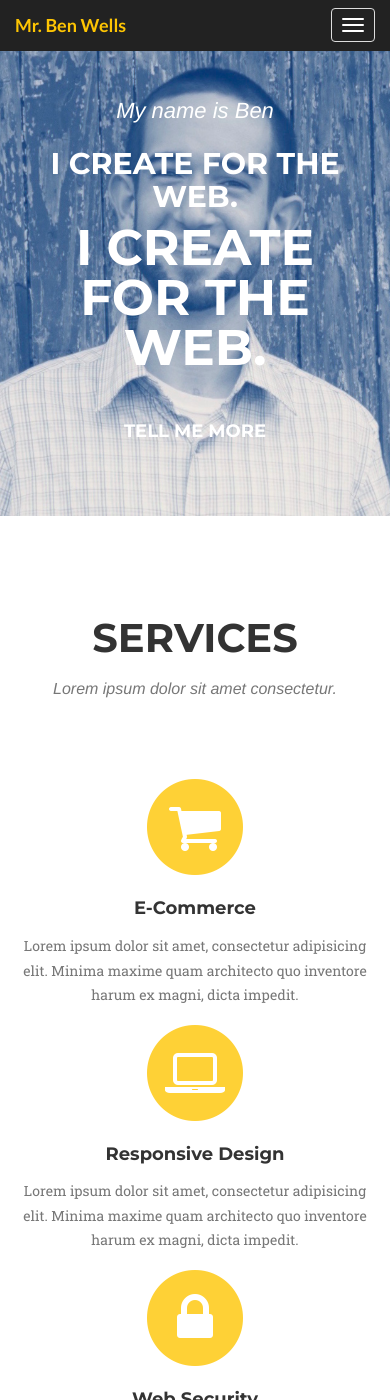
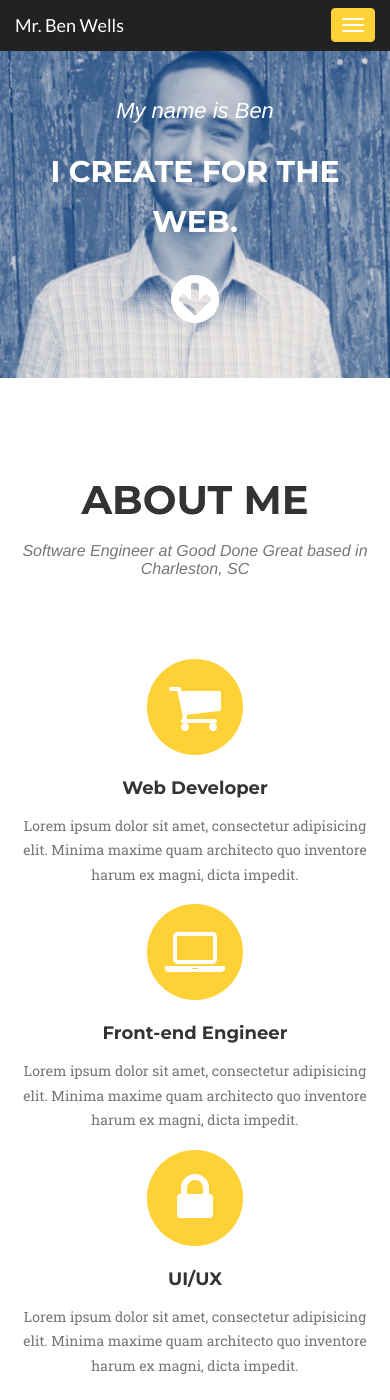
Before and after one commit to benwells/benwells.github.io, a Jekyll site: the page built from index.html, in a window 390 px wide and 1400 px high. Built offline with Jekyll 4.4.1, drawn with Linux system fonts in a browser that asks for light colours; nearby versions of some CDN libraries; some web fonts are replaced; Markdown is read by kramdown in place of the engine named in the settings.

Commit message:
more css and splitting off main index page

```diff
--- a/_layouts/default.html
+++ b/_layouts/default.html
@@ -47,7 +47,7 @@
                     <span class="icon-bar"></span>
                     <span class="icon-bar"></span>
                 </button>
-                <a class="navbar-brand page-scroll" href="#page-top">Mr. Ben Wells</a>
+                <a class="navbar-brand page-scroll" href="#page-top" style="color:white;">Mr. Ben Wells</a>
             </div>
 
             <!-- Collect the nav links, forms, and other content for toggling -->
@@ -57,13 +57,13 @@
                         <a href="#page-top"></a>
                     </li>
                     <li>
-                        <a class="page-scroll" href="#services">Music</a>
+                        <a class="page-scroll" href="#about">About</a>
                     </li>
                     <li>
                         <a class="page-scroll" href="#portfolio">Portfolio</a>
                     </li>
                     <li>
-                        <a class="page-scroll" href="#about">About</a>
+                        <a class="page-scroll" href="#resume">Resume</a>
                     </li>
                     <li>
                         <a class="page-scroll" href="#team">Photos</a>
@@ -83,27 +83,23 @@
         <div class="container">
             <div class="intro-text">
                 <div class="intro-lead-in">My name is Ben</div>
-                <h2>I create for the web.</h2>
                 <div class="intro-heading">I create for the web.</div>
-                <a href="#services" class="page-scroll btn btn-xl">Tell Me More</a>
-                <!-- <div class="col-sm-6">
-                  <h2>My name is Ben</h2>
-                </div>
-                <div class="col-sm-6">
-                  <h2>I create for the web</h2>
-                </div> -->
+                <a href="#services" class="page-scroll">
+                  <!-- Tell Me More -->
+                  <i class="fa fa-arrow-circle-down fa-4x"></i>
+                </a>
             </div>
 
         </div>
     </header>
 
-    <!-- Services Section -->
-    <section id="services">
+    <!-- About Section -->
+    <section id="about">
         <div class="container">
             <div class="row">
                 <div class="col-lg-12 text-center">
-                    <h2 class="section-heading">Services</h2>
-                    <h3 class="section-subheading text-muted">Lorem ipsum dolor sit amet consectetur.</h3>
+                    <h2 class="section-heading">About Me</h2>
+                    <h3 class="section-subheading text-muted">Software Engineer at Good Done Great based in Charleston, SC</h3>
                 </div>
             </div>
             <div class="row text-center">
@@ -112,7 +108,7 @@
                         <i class="fa fa-circle fa-stack-2x text-primary"></i>
                         <i class="fa fa-shopping-cart fa-stack-1x fa-inverse"></i>
                     </span>
-                    <h4 class="service-heading">E-Commerce</h4>
+                    <h4 class="service-heading">Web Developer</h4>
                     <p class="text-muted">Lorem ipsum dolor sit amet, consectetur adipisicing elit. Minima maxime quam architecto quo inventore harum ex magni, dicta impedit.</p>
                 </div>
                 <div class="col-md-4">
@@ -120,7 +116,7 @@
                         <i class="fa fa-circle fa-stack-2x text-primary"></i>
                         <i class="fa fa-laptop fa-stack-1x fa-inverse"></i>
                     </span>
-                    <h4 class="service-heading">Responsive Design</h4>
+                    <h4 class="service-heading">Front-end Engineer</h4>
                     <p class="text-muted">Lorem ipsum dolor sit amet, consectetur adipisicing elit. Minima maxime quam architecto quo inventore harum ex magni, dicta impedit.</p>
                 </div>
                 <div class="col-md-4">
@@ -128,7 +124,7 @@
                         <i class="fa fa-circle fa-stack-2x text-primary"></i>
                         <i class="fa fa-lock fa-stack-1x fa-inverse"></i>
                     </span>
-                    <h4 class="service-heading">Web Security</h4>
+                    <h4 class="service-heading">UI/UX</h4>
                     <p class="text-muted">Lorem ipsum dolor sit amet, consectetur adipisicing elit. Minima maxime quam architecto quo inventore harum ex magni, dicta impedit.</p>
                 </div>
             </div>
--- a/css/agency.css
+++ b/css/agency.css
@@ -35,14 +35,14 @@ a.active {
 }
 
 a {
-    color: #fed136;
+    color: white;
 }
 
 a:hover,
 a:focus,
 a:active,
 a.active {
-    color: #fec503;
+    color: black;
 }
 
 h1,
@@ -119,14 +119,14 @@ fieldset[disabled] .btn-primary.active {
 
 .btn-xl {
     padding: 20px 40px;
-    /*border-color: #fed136;*/
+    border-color: #fed136;
     border-radius: 3px;
     text-transform: uppercase;
     font-family: Montserrat,"Helvetica Neue",Helvetica,Arial,sans-serif;
     font-size: 18px;
     font-weight: 700;
     color: #fff;
-    /*background-color: #fed136;*/
+    background-color: #fed136;
 }
 
 .btn-xl:hover,
@@ -176,9 +176,8 @@ fieldset[disabled] .btn-xl.active {
 
 .navbar-default .navbar-brand {
     font-family: "Lato","Helvetica Neue",Helvetica,Arial,cursive;
-    font-weight: 700;
-    color: #FFFFFF;
-    /*color: #fed136;*/
+    font-weight: 700
+    color: white;
 }
 
 .navbar-default .navbar-brand:hover,
@@ -193,10 +192,8 @@ fieldset[disabled] .btn-xl.active {
 }
 
 .navbar-default .navbar-toggle {
-    border-color:     border-color: ##588DC0;
-;
-    background-color:     background-color: ##588DC0;
-;
+    border-color: #fed136;
+    background-color: #fed136;
 }
 
 .navbar-default .navbar-toggle .icon-bar {
@@ -205,8 +202,7 @@ fieldset[disabled] .btn-xl.active {
 
 .navbar-default .navbar-toggle:hover,
 .navbar-default .navbar-toggle:focus {
-    background-color:     background-color: ##588DC0;
-;
+    background-color: #fed136;
 }
 
 .navbar-default .nav li a {
@@ -226,13 +222,13 @@ fieldset[disabled] .btn-xl.active {
 .navbar-default .navbar-nav>.active>a {
     border-radius: 0;
     color: #fff;
-    background-color: #fed136;
+    background-color: grey;
 }
 
 .navbar-default .navbar-nav>.active>a:hover,
 .navbar-default .navbar-nav>.active>a:focus {
     color: #fff;
-    background-color: #fec503;
+    background-color: grey;
 }
 
 @media(min-width:768px) {
@@ -296,7 +292,7 @@ header .intro-text .intro-heading {
     margin-bottom: 25px;
     text-transform: uppercase;
     font-family: Montserrat,"Helvetica Neue",Helvetica,Arial,sans-serif;
-    font-size: 50px;
+    font-size: 30px;
     font-weight: 700;
     line-height: 50px;
 }
@@ -319,7 +315,7 @@ header .intro-text .intro-heading {
         margin-bottom: 50px;
         text-transform: uppercase;
         font-family: Montserrat,"Helvetica Neue",Helvetica,Arial,sans-serif;
-        font-size: 75px;
+        font-size: 50px;
         font-weight: 700;
         line-height: 75px;
     }
@@ -856,7 +852,7 @@ ul.social-buttons li a:active {
 
 ::selection {
     text-shadow: none;
-    background: #fed136;
+    background: white;
 }
 
 img::selection {
```
Also changed, not shown: _includes/about_section.html (added, +37 -0 lines).
